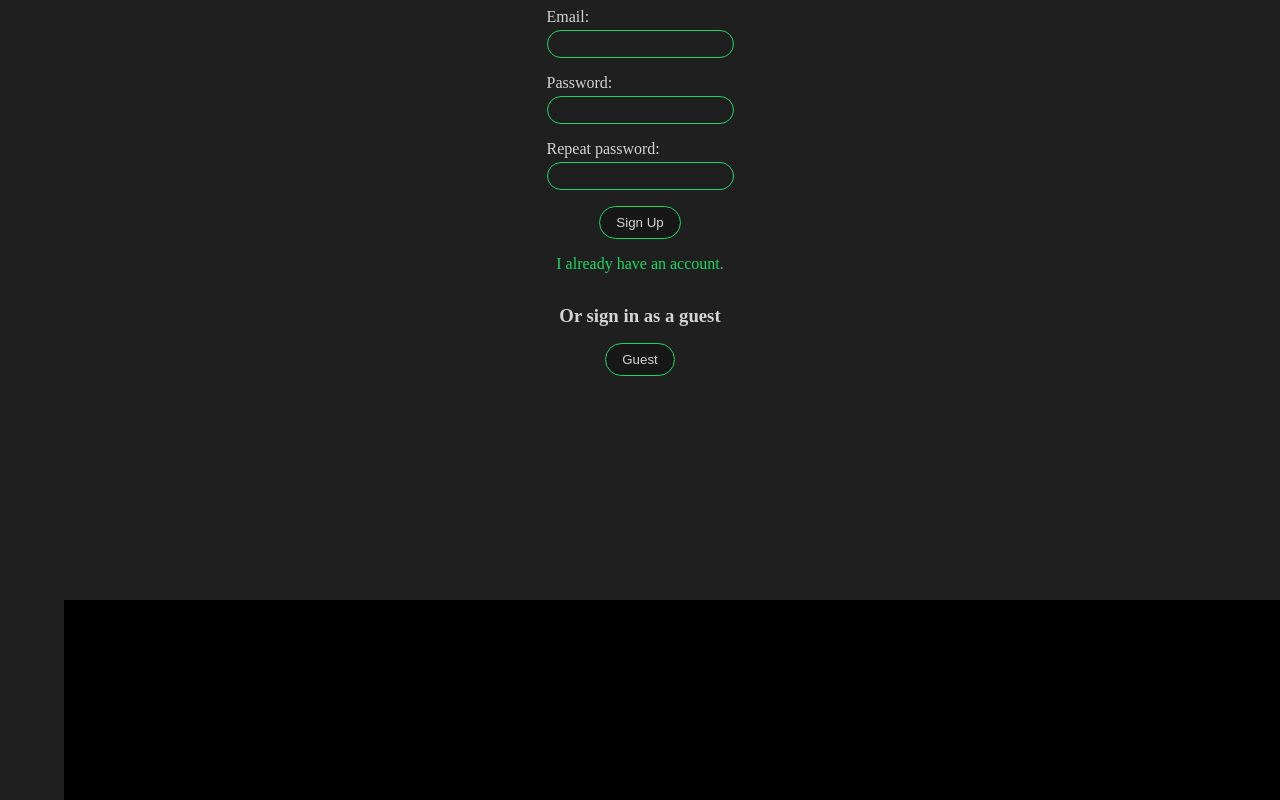
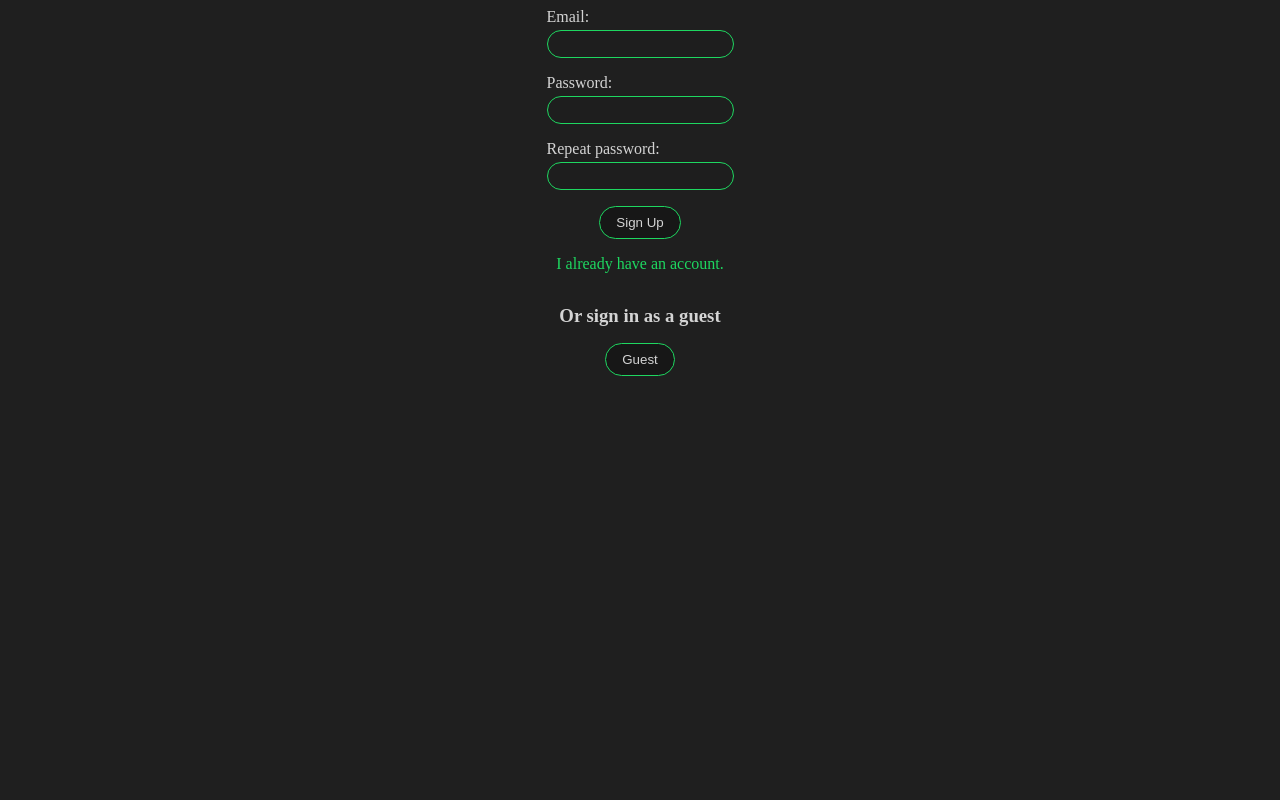
Before and after one commit to DaniPhilo/meteor_market, a React (Create React App) app in the folder client/: page / in a window 1280 px wide. Shown: the part 232-1032 px from the top of the page. After the commit the page ends 832 px from the top, so only its background shows below. Built offline with nearby package versions, Linux system fonts and the light colour scheme; no server answers.

Commit message:
Fixed footer doesn't appear at / page

```diff
--- a/client/src/components/Footer.js
+++ b/client/src/components/Footer.js
@@ -7,9 +7,9 @@ function Footer() {
   const { isAuthenticated } = useContext(UserContext);
 
   return (
-    <footer>
+    <>
       {isAuthenticated &&
-        <>
+        <footer>
           <div className="footer-div">
             <h4>Contact</h4>
             <p>nasa.api@nasa-api.com</p>
@@ -31,8 +31,8 @@ function Footer() {
             <h4>Documentation</h4>
             <a href={`${process.env.REACT_APP_SITE_URL}/api/docs`} target="_blank">API documentation.</a>
           </div>
-        </>}
-    </footer>
+        </footer>}
+    </>
   )
 }
 
```
